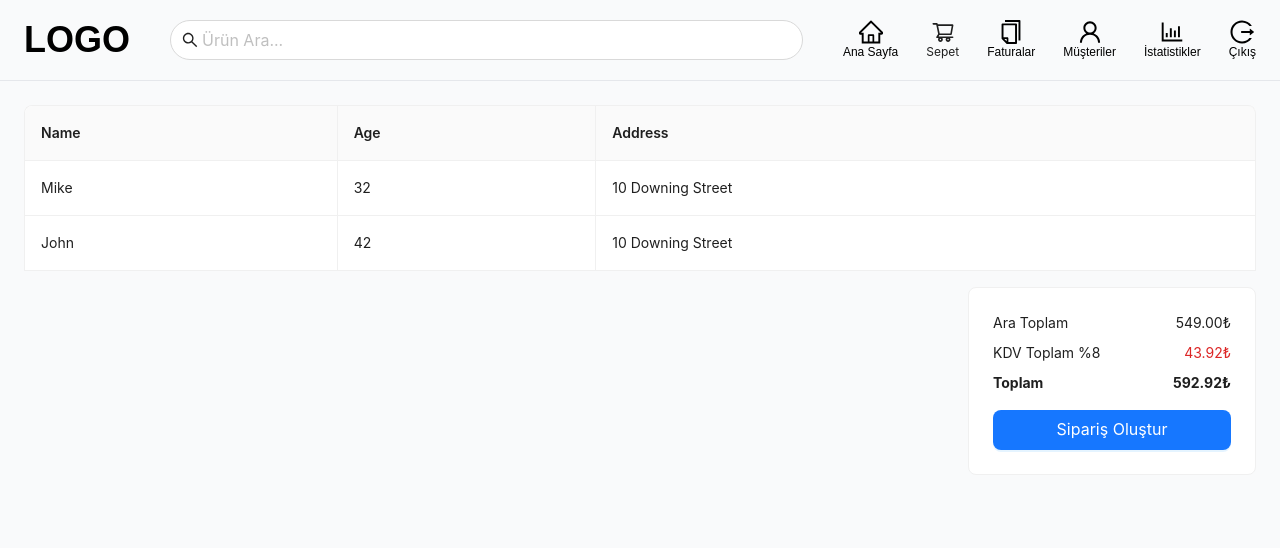
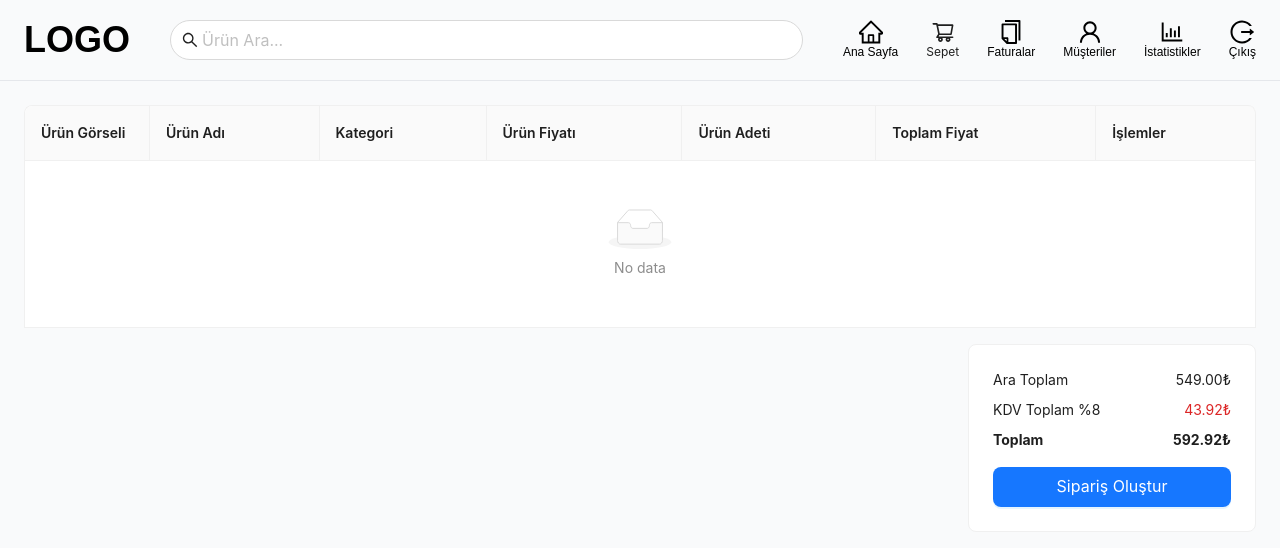
Before and after one commit to kapukayaemre/MERN-POS, a React (Create React App) app in the folder client/: page /cart in a window 1280 px wide. Shown: the top 548 px of the page. Built offline with nearby package versions, Linux system fonts and the light colour scheme.

Commit message:
Cart page completed

```diff
--- a/client/src/pages/CartPage.jsx
+++ b/client/src/pages/CartPage.jsx
@@ -1,42 +1,105 @@
 import Header from "../components/header/Header";
-import {Button, Card, Table} from "antd";
+import {Button, Card, message, Popconfirm, Table} from "antd";
 import {useState} from "react";
 import CreateBill from "../components/cart/CreateBill";
+import {useDispatch, useSelector} from "react-redux";
+import {MinusCircleOutlined, PlusCircleOutlined} from "@ant-design/icons";
+import {decrease, deleteCart, increase} from "../redux/cartSlice";
 
 const CartPage = () => {
 
     const [isModalOpen, setIsModalOpen] = useState(false);
-
-    const dataSource = [
-        {
-            key: '1',
-            name: 'Mike',
-            age: 32,
-            address: '10 Downing Street',
-        },
-        {
-            key: '2',
-            name: 'John',
-            age: 42,
-            address: '10 Downing Street',
-        },
-    ];
+    const cart = useSelector((state) => state.cart);
+    const dispatch = useDispatch();
 
     const columns = [
         {
-            title: 'Name',
-            dataIndex: 'name',
-            key: 'name',
+            title: 'Ürün Görseli',
+            dataIndex: 'img',
+            key: 'img',
+            width: "125px",
+            render: (text) => {
+                return (<img src={text} alt="" className="w-full h-20 object-cover"/>)
+            }
         },
         {
-            title: 'Age',
-            dataIndex: 'age',
-            key: 'age',
+            title: 'Ürün Adı',
+            dataIndex: 'title',
+            key: 'title',
         },
         {
-            title: 'Address',
-            dataIndex: 'address',
-            key: 'address',
+            title: 'Kategori',
+            dataIndex: 'category',
+            key: 'category',
+        },
+        {
+            title: 'Ürün Fiyatı',
+            dataIndex: 'price',
+            key: 'price',
+            render: (text) => {
+                return (<span>{text.toFixed(2)}₺</span>)
+            }
+        },
+        {
+            title: 'Ürün Adeti',
+            dataIndex: 'quantity',
+            key: 'quantity',
+            render: (text, record) => {
+                return (
+                    <div className="flex items-center">
+                        <Button
+                            type="primary"
+                            className="w-full flex items-center justify-center !rounded-full"
+                            size="small"
+                            icon={<PlusCircleOutlined/>}
+                            onClick={() => dispatch(increase(record))}
+                        />
+                        <span className="font-bold w-6 inline-block text-center">{record.quantity}</span>
+                        <Button
+                            type="primary"
+                            className="w-full flex items-center justify-center !rounded-full"
+                            size="small"
+                            icon={<MinusCircleOutlined/>}
+                            onClick={() => {
+                                if (record.quantity === 1) {
+                                    if (window.confirm("Ürün Silinsin mi?")) {
+                                        dispatch(decrease(record));
+                                        message.success(`${record.title} Sepetten Silindi!`);
+                                    }
+                                }
+
+                                if (record.quantity > 1) {
+                                    dispatch(decrease(record));
+                                }
+                            }}
+                        />
+                    </div>
+                )
+            }
+        },
+        {
+            title: 'Toplam Fiyat',
+            render: (text, record) => {
+                return (<span>{(record.quantity * record.price).toFixed(2)}₺</span>)
+            }
+        },
+        {
+            title: 'İşlemler',
+            render: (_, record) => {
+                return (
+                    <Popconfirm
+                        title={`${record.title} Ürününü Sepetten Silmek İstediğinize Emin misiniz?`}
+                        onConfirm={() => {
+                            dispatch(deleteCart(record));
+                            message.success(`${record.title} Sepetten Silindi!`);
+                        }}
+                        okText="Evet"
+                        cancelText="Hayır"
+                    >
+                        <Button type="link" danger>Sil</Button>
+                    </Popconfirm>
+                )
+            }
         },
     ];
 
@@ -45,7 +108,7 @@ const CartPage = () => {
         <>
             <Header/>
             <div className="px-6">
-                <Table dataSource={dataSource} columns={columns} bordered pagination={false}/>
+                <Table dataSource={cart.cartItems} columns={columns} bordered pagination={false}/>
                 <div className="cart-total flex justify-end mt-4">
                     <Card className="w-72">
                         <div className="flex justify-between">
```
